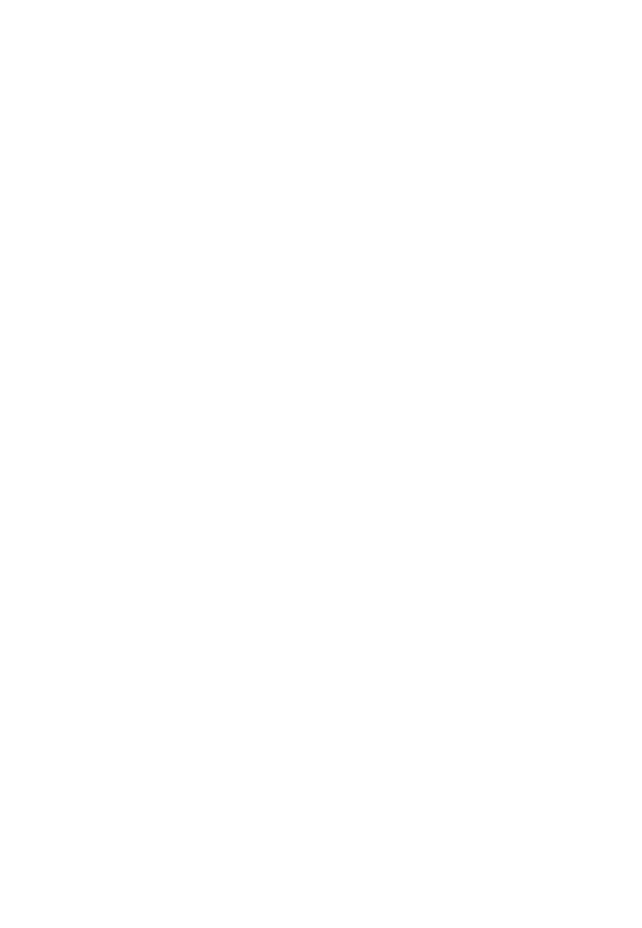
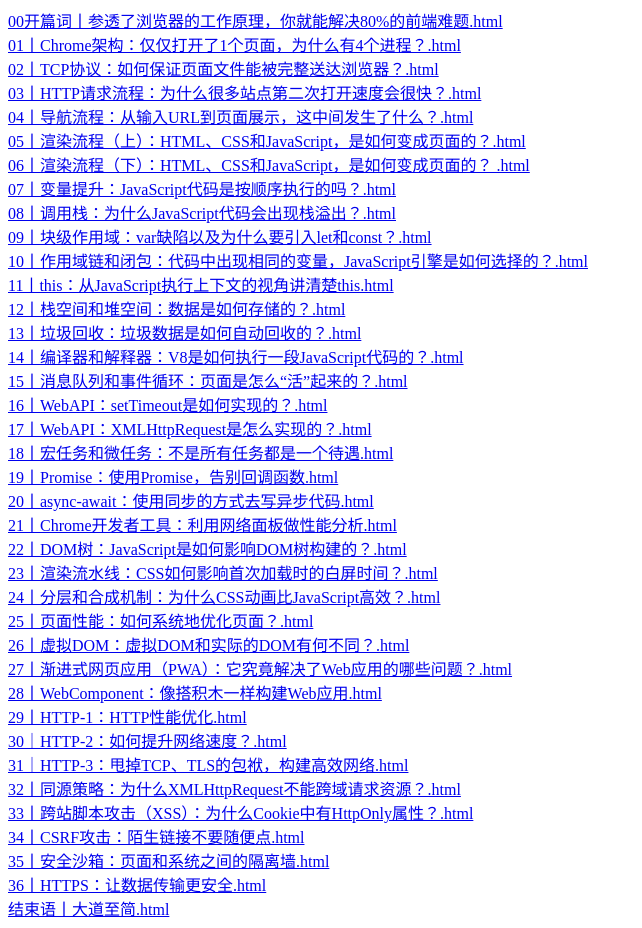
Before and after one commit to karasHou/eBook, a website: page index.html in a window 1280 px wide. Shown: the whole page, without its empty margins (0-642 px from the left). Before the commit the page ends 800 px from the top, so only its background shows below. Drawn offline with Linux system fonts and the light colour scheme.

Commit message:
feat: add content

```diff
--- a/index.html
+++ b/index.html
@@ -9,44 +9,75 @@
 </head>
 
 <body>
-  <a href="./src/00开篇词丨参透了浏览器的工作原理，你就能解决80%的前端难题.html" target="_blank" rel="noopener noreferrer"></a> <br />
-  <a href="./src/01丨Chrome架构：仅仅打开了1个页面，为什么有4个进程？.html" target="_blank" rel="noopener noreferrer"></a> <br />
-  <a href="./src/02丨TCP协议：如何保证页面文件能被完整送达浏览器？.html" target="_blank" rel="noopener noreferrer"></a> <br />
-  <a href="./src/03丨HTTP请求流程：为什么很多站点第二次打开速度会很快？.html" target="_blank" rel="noopener noreferrer"></a> <br />
-  <a href="./src/04丨导航流程：从输入URL到页面展示，这中间发生了什么？.html" target="_blank" rel="noopener noreferrer"></a> <br />
-  <a href="./src/05丨渲染流程（上）：HTML、CSS和JavaScript，是如何变成页面的？.html" target="_blank" rel="noopener noreferrer"></a> <br />
-  <a href="./src/06丨渲染流程（下）：HTML、CSS和JavaScript，是如何变成页面的？ .html" target="_blank" rel="noopener noreferrer"></a> <br />
-  <a href="./src/07丨变量提升：JavaScript代码是按顺序执行的吗？.html" target="_blank" rel="noopener noreferrer"></a> <br />
-  <a href="./src/08丨调用栈：为什么JavaScript代码会出现栈溢出？.html" target="_blank" rel="noopener noreferrer"></a> <br />
-  <a href="./src/09丨块级作用域：var缺陷以及为什么要引入let和const？.html" target="_blank" rel="noopener noreferrer"></a> <br />
-  <a href="./src/10丨作用域链和闭包：代码中出现相同的变量，JavaScript引擎是如何选择的？.html" target="_blank" rel="noopener noreferrer"></a> <br />
-  <a href="./src/11丨this：从JavaScript执行上下文的视角讲清楚this.html" target="_blank" rel="noopener noreferrer"></a> <br />
-  <a href="./src/12丨栈空间和堆空间：数据是如何存储的？.html" target="_blank" rel="noopener noreferrer"></a> <br />
-  <a href="./src/13丨垃圾回收：垃圾数据是如何自动回收的？.html" target="_blank" rel="noopener noreferrer"></a> <br />
-  <a href="./src/14丨编译器和解释器：V8是如何执行一段JavaScript代码的？.html" target="_blank" rel="noopener noreferrer"></a> <br />
-  <a href="./src/15丨消息队列和事件循环：页面是怎么“活”起来的？.html" target="_blank" rel="noopener noreferrer"></a> <br />
-  <a href="./src/16丨WebAPI：setTimeout是如何实现的？.html" target="_blank" rel="noopener noreferrer"></a> <br />
-  <a href="./src/17丨WebAPI：XMLHttpRequest是怎么实现的？.html" target="_blank" rel="noopener noreferrer"></a> <br />
-  <a href="./src/18丨宏任务和微任务：不是所有任务都是一个待遇.html" target="_blank" rel="noopener noreferrer"></a> <br />
-  <a href="./src/19丨Promise：使用Promise，告别回调函数.html" target="_blank" rel="noopener noreferrer"></a> <br />
-  <a href="./src/20丨async-await：使用同步的方式去写异步代码.html" target="_blank" rel="noopener noreferrer"></a> <br />
-  <a href="./src/21丨Chrome开发者工具：利用网络面板做性能分析.html" target="_blank" rel="noopener noreferrer"></a> <br />
-  <a href="./src/22丨DOM树：JavaScript是如何影响DOM树构建的？.html" target="_blank" rel="noopener noreferrer"></a> <br />
-  <a href="./src/23丨渲染流水线：CSS如何影响首次加载时的白屏时间？.html" target="_blank" rel="noopener noreferrer"></a> <br />
-  <a href="./src/24丨分层和合成机制：为什么CSS动画比JavaScript高效？.html" target="_blank" rel="noopener noreferrer"></a> <br />
-  <a href="./src/25丨页面性能：如何系统地优化页面？.html" target="_blank" rel="noopener noreferrer"></a> <br />
-  <a href="./src/26丨虚拟DOM：虚拟DOM和实际的DOM有何不同？.html" target="_blank" rel="noopener noreferrer"></a> <br />
-  <a href="./src/27丨渐进式网页应用（PWA）：它究竟解决了Web应用的哪些问题？.html" target="_blank" rel="noopener noreferrer"></a> <br />
-  <a href="./src/28丨WebComponent：像搭积木一样构建Web应用.html" target="_blank" rel="noopener noreferrer"></a> <br />
-  <a href="./src/29丨HTTP-1：HTTP性能优化.html" target="_blank" rel="noopener noreferrer"></a> <br />
-  <a href="./src/30｜HTTP-2：如何提升网络速度？.html" target="_blank" rel="noopener noreferrer"></a> <br />
-  <a href="./src/31｜HTTP-3：甩掉TCP、TLS的包袱，构建高效网络.html" target="_blank" rel="noopener noreferrer"></a> <br />
-  <a href="./src/32丨同源策略：为什么XMLHttpRequest不能跨域请求资源？.html" target="_blank" rel="noopener noreferrer"></a> <br />
-  <a href="./src/33丨跨站脚本攻击（XSS）：为什么Cookie中有HttpOnly属性？.html" target="_blank" rel="noopener noreferrer"></a> <br />
-  <a href="./src/34丨CSRF攻击：陌生链接不要随便点.html" target="_blank" rel="noopener noreferrer"></a> <br />
-  <a href="./src/35丨安全沙箱：页面和系统之间的隔离墙.html" target="_blank" rel="noopener noreferrer"></a> <br />
-  <a href="./src/36丨HTTPS：让数据传输更安全.html" target="_blank" rel="noopener noreferrer"></a> <br />
-  <a href="./src/结束语丨大道至简.html" target="_blank" rel="noopener noreferrer"></a> <br />
+  <a href="./src/00开篇词丨参透了浏览器的工作原理，你就能解决80%的前端难题.html" target="_blank"
+    rel="noopener noreferrer">00开篇词丨参透了浏览器的工作原理，你就能解决80%的前端难题.html</a> <br />
+  <a href="./src/01丨Chrome架构：仅仅打开了1个页面，为什么有4个进程？.html" target="_blank"
+    rel="noopener noreferrer">01丨Chrome架构：仅仅打开了1个页面，为什么有4个进程？.html</a> <br />
+  <a href="./src/02丨TCP协议：如何保证页面文件能被完整送达浏览器？.html" target="_blank"
+    rel="noopener noreferrer">02丨TCP协议：如何保证页面文件能被完整送达浏览器？.html</a> <br />
+  <a href="./src/03丨HTTP请求流程：为什么很多站点第二次打开速度会很快？.html" target="_blank"
+    rel="noopener noreferrer">03丨HTTP请求流程：为什么很多站点第二次打开速度会很快？.html</a> <br />
+  <a href="./src/04丨导航流程：从输入URL到页面展示，这中间发生了什么？.html" target="_blank"
+    rel="noopener noreferrer">04丨导航流程：从输入URL到页面展示，这中间发生了什么？.html</a> <br />
+  <a href="./src/05丨渲染流程（上）：HTML、CSS和JavaScript，是如何变成页面的？.html" target="_blank"
+    rel="noopener noreferrer">05丨渲染流程（上）：HTML、CSS和JavaScript，是如何变成页面的？.html</a> <br />
+  <a href="./src/06丨渲染流程（下）：HTML、CSS和JavaScript，是如何变成页面的？ .html" target="_blank"
+    rel="noopener noreferrer">06丨渲染流程（下）：HTML、CSS和JavaScript，是如何变成页面的？ .html</a> <br />
+  <a href="./src/07丨变量提升：JavaScript代码是按顺序执行的吗？.html" target="_blank"
+    rel="noopener noreferrer">07丨变量提升：JavaScript代码是按顺序执行的吗？.html</a> <br />
+  <a href="./src/08丨调用栈：为什么JavaScript代码会出现栈溢出？.html" target="_blank"
+    rel="noopener noreferrer">08丨调用栈：为什么JavaScript代码会出现栈溢出？.html</a> <br />
+  <a href="./src/09丨块级作用域：var缺陷以及为什么要引入let和const？.html" target="_blank"
+    rel="noopener noreferrer">09丨块级作用域：var缺陷以及为什么要引入let和const？.html</a> <br />
+  <a href="./src/10丨作用域链和闭包：代码中出现相同的变量，JavaScript引擎是如何选择的？.html" target="_blank"
+    rel="noopener noreferrer">10丨作用域链和闭包：代码中出现相同的变量，JavaScript引擎是如何选择的？.html</a> <br />
+  <a href="./src/11丨this：从JavaScript执行上下文的视角讲清楚this.html" target="_blank"
+    rel="noopener noreferrer">11丨this：从JavaScript执行上下文的视角讲清楚this.html</a> <br />
+  <a href="./src/12丨栈空间和堆空间：数据是如何存储的？.html" target="_blank" rel="noopener noreferrer">12丨栈空间和堆空间：数据是如何存储的？.html</a>
+  <br />
+  <a href="./src/13丨垃圾回收：垃圾数据是如何自动回收的？.html" target="_blank" rel="noopener noreferrer">13丨垃圾回收：垃圾数据是如何自动回收的？.html</a>
+  <br />
+  <a href="./src/14丨编译器和解释器：V8是如何执行一段JavaScript代码的？.html" target="_blank"
+    rel="noopener noreferrer">14丨编译器和解释器：V8是如何执行一段JavaScript代码的？.html</a> <br />
+  <a href="./src/15丨消息队列和事件循环：页面是怎么“活”起来的？.html" target="_blank"
+    rel="noopener noreferrer">15丨消息队列和事件循环：页面是怎么“活”起来的？.html</a> <br />
+  <a href="./src/16丨WebAPI：setTimeout是如何实现的？.html" target="_blank"
+    rel="noopener noreferrer">16丨WebAPI：setTimeout是如何实现的？.html</a> <br />
+  <a href="./src/17丨WebAPI：XMLHttpRequest是怎么实现的？.html" target="_blank"
+    rel="noopener noreferrer">17丨WebAPI：XMLHttpRequest是怎么实现的？.html</a> <br />
+  <a href="./src/18丨宏任务和微任务：不是所有任务都是一个待遇.html" target="_blank"
+    rel="noopener noreferrer">18丨宏任务和微任务：不是所有任务都是一个待遇.html</a> <br />
+  <a href="./src/19丨Promise：使用Promise，告别回调函数.html" target="_blank"
+    rel="noopener noreferrer">19丨Promise：使用Promise，告别回调函数.html</a> <br />
+  <a href="./src/20丨async-await：使用同步的方式去写异步代码.html" target="_blank"
+    rel="noopener noreferrer">20丨async-await：使用同步的方式去写异步代码.html</a> <br />
+  <a href="./src/21丨Chrome开发者工具：利用网络面板做性能分析.html" target="_blank"
+    rel="noopener noreferrer">21丨Chrome开发者工具：利用网络面板做性能分析.html</a> <br />
+  <a href="./src/22丨DOM树：JavaScript是如何影响DOM树构建的？.html" target="_blank"
+    rel="noopener noreferrer">22丨DOM树：JavaScript是如何影响DOM树构建的？.html</a> <br />
+  <a href="./src/23丨渲染流水线：CSS如何影响首次加载时的白屏时间？.html" target="_blank"
+    rel="noopener noreferrer">23丨渲染流水线：CSS如何影响首次加载时的白屏时间？.html</a> <br />
+  <a href="./src/24丨分层和合成机制：为什么CSS动画比JavaScript高效？.html" target="_blank"
+    rel="noopener noreferrer">24丨分层和合成机制：为什么CSS动画比JavaScript高效？.html</a> <br />
+  <a href="./src/25丨页面性能：如何系统地优化页面？.html" target="_blank" rel="noopener noreferrer">25丨页面性能：如何系统地优化页面？.html</a> <br />
+  <a href="./src/26丨虚拟DOM：虚拟DOM和实际的DOM有何不同？.html" target="_blank"
+    rel="noopener noreferrer">26丨虚拟DOM：虚拟DOM和实际的DOM有何不同？.html</a> <br />
+  <a href="./src/27丨渐进式网页应用（PWA）：它究竟解决了Web应用的哪些问题？.html" target="_blank"
+    rel="noopener noreferrer">27丨渐进式网页应用（PWA）：它究竟解决了Web应用的哪些问题？.html</a> <br />
+  <a href="./src/28丨WebComponent：像搭积木一样构建Web应用.html" target="_blank"
+    rel="noopener noreferrer">28丨WebComponent：像搭积木一样构建Web应用.html</a> <br />
+  <a href="./src/29丨HTTP-1：HTTP性能优化.html" target="_blank" rel="noopener noreferrer">29丨HTTP-1：HTTP性能优化.html</a> <br />
+  <a href="./src/30｜HTTP-2：如何提升网络速度？.html" target="_blank" rel="noopener noreferrer">30｜HTTP-2：如何提升网络速度？.html</a> <br />
+  <a href="./src/31｜HTTP-3：甩掉TCP、TLS的包袱，构建高效网络.html" target="_blank"
+    rel="noopener noreferrer">31｜HTTP-3：甩掉TCP、TLS的包袱，构建高效网络.html</a> <br />
+  <a href="./src/32丨同源策略：为什么XMLHttpRequest不能跨域请求资源？.html" target="_blank"
+    rel="noopener noreferrer">32丨同源策略：为什么XMLHttpRequest不能跨域请求资源？.html</a> <br />
+  <a href="./src/33丨跨站脚本攻击（XSS）：为什么Cookie中有HttpOnly属性？.html" target="_blank"
+    rel="noopener noreferrer">33丨跨站脚本攻击（XSS）：为什么Cookie中有HttpOnly属性？.html</a> <br />
+  <a href="./src/34丨CSRF攻击：陌生链接不要随便点.html" target="_blank" rel="noopener noreferrer">34丨CSRF攻击：陌生链接不要随便点.html</a> <br />
+  <a href="./src/35丨安全沙箱：页面和系统之间的隔离墙.html" target="_blank" rel="noopener noreferrer">35丨安全沙箱：页面和系统之间的隔离墙.html</a> <br />
+  <a href="./src/36丨HTTPS：让数据传输更安全.html" target="_blank" rel="noopener noreferrer">36丨HTTPS：让数据传输更安全.html</a> <br />
+  <a href="./src/结束语丨大道至简.html" target="_blank" rel="noopener noreferrer">结束语丨大道至简.html</a> <br />
 
 </body>
 
--- a/script/generateContents.ts
+++ b/script/generateContents.ts
@@ -50,7 +50,7 @@ function writeContent(fileList: string[]) {
   let str = "";
 
   fileList.forEach((file) => {
-    const anchorStr = `<a href="./src/${file}" target="_blank" rel="noopener noreferrer"></a> <br/>
+    const anchorStr = `<a href="./src/${file}" target="_blank" rel="noopener noreferrer">${file}</a> <br/>
     `;
     str += anchorStr;
   })
```
